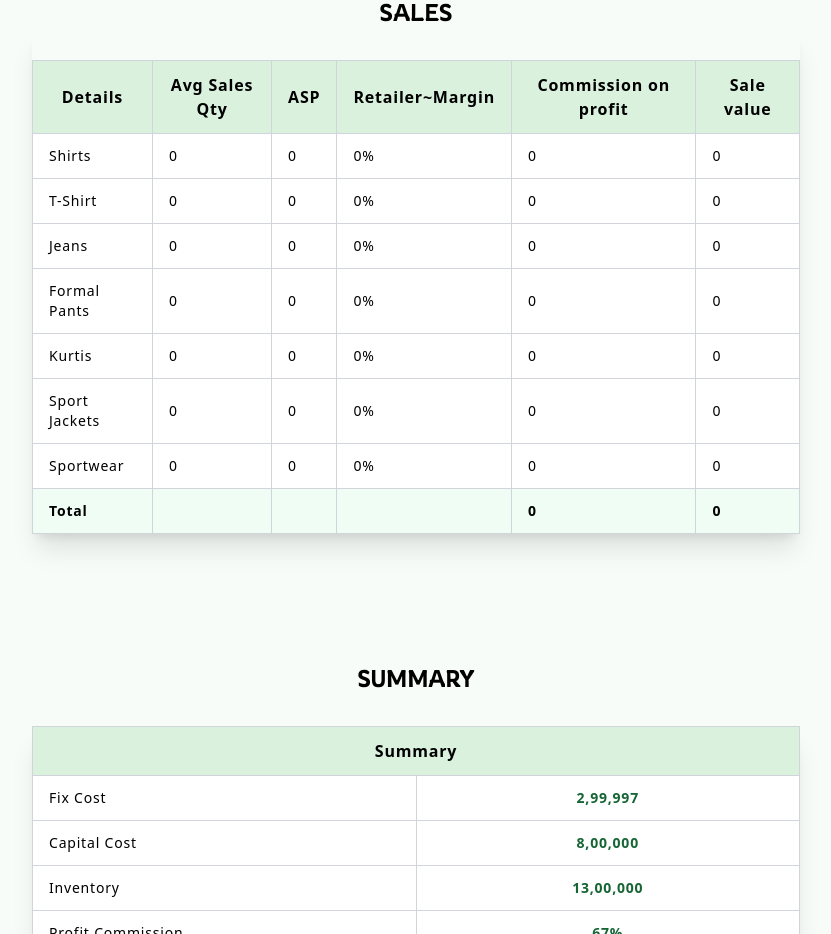
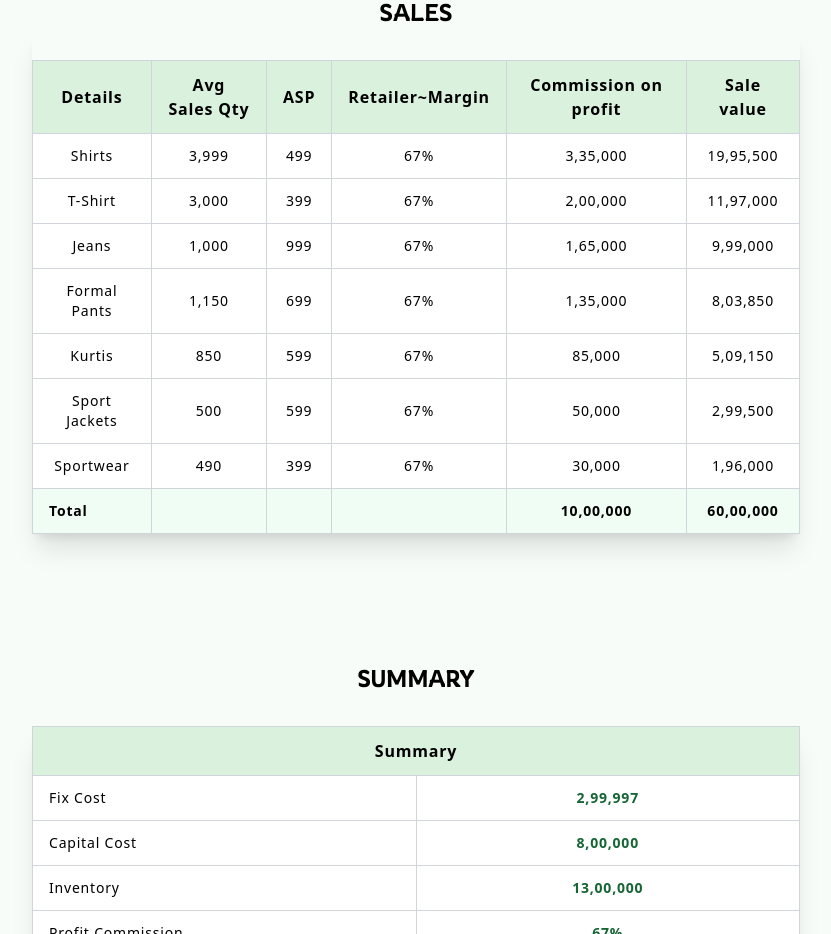
Before and after one commit to sandeshshinde30/voguevisionventures, a React (Vite) app: page / in a window 1280 px wide. Shown: the part 1880-2814 px from the top of the page, without its empty margins (224-1055 px from the left). Built offline with nearby package versions, Linux system fonts and the light colour scheme.

Commit message:
Sales values updated

```diff
--- a/src/components/sales.jsx
+++ b/src/components/sales.jsx
@@ -5,59 +5,59 @@ export default function Sales() {
   const salesData = [
     {
       details: "Shirts",
-      avgSalesQty: 0,
-      ASP: 0,
-      retailerMargin: "0%",
-      commissionOnSale: "0",
-      saleValue: "0",
+      avgSalesQty: "3,999",
+      ASP: "499",
+      retailerMargin: "67%",
+      commissionOnSale: "3,35,000",
+      saleValue: "19,95,500",
     },
     {
       details: "T-Shirt",
-      avgSalesQty: 0,
-      ASP: 0,
-      retailerMargin: "0%",
-      commissionOnSale: "0",
-      saleValue: "0",
+      avgSalesQty: "3,000",
+      ASP: "399",
+      retailerMargin: "67%",
+      commissionOnSale: "2,00,000",
+      saleValue: "11,97,000",
     },
     {
       details: "Jeans",
-      avgSalesQty: 0,
-      ASP: 0,
-      retailerMargin: "0%",
-      commissionOnSale: "0",
-      saleValue: "0",
+      avgSalesQty: "1,000",
+      ASP: "999",
+      retailerMargin: "67%",
+      commissionOnSale: "1,65,000",
+      saleValue: "9,99,000",
     },
     {
       details: "Formal Pants",
-      avgSalesQty: 0,
-      ASP: 0,
-      retailerMargin: "0%",
-      commissionOnSale: "0",
-      saleValue: "0",
+      avgSalesQty: "1,150",
+      ASP: "699",
+      retailerMargin: "67%",
+      commissionOnSale: "1,35,000",
+      saleValue: "8,03,850",
     },
     {
       details: "Kurtis",
-      avgSalesQty: 0,
-      ASP: 0,
-      retailerMargin: "0%",
-      commissionOnSale: "0",
-      saleValue: "0",
+      avgSalesQty: "850",
+      ASP: "599",
+      retailerMargin: "67%",
+      commissionOnSale: "85,000",
+      saleValue: "5,09,150",
     },
     {
       details: "Sport Jackets",
-      avgSalesQty: 0,
-      ASP: 0,
-      retailerMargin: "0%",
-      commissionOnSale: "0",
-      saleValue: "0",
+      avgSalesQty: "500",
+      ASP: "599",
+      retailerMargin: "67%",
+      commissionOnSale: "50,000",
+      saleValue: "2,99,500",
     },
     {
       details: "Sportwear",
-      avgSalesQty: 0,
-      ASP: 0,
-      retailerMargin: "0%",
-      commissionOnSale: "0",
-      saleValue: "0",
+      avgSalesQty: "490",
+      ASP: "399",
+      retailerMargin: "67%",
+      commissionOnSale: "30,000",
+      saleValue: "1,96,000",
     },
   ];
 
@@ -98,12 +98,12 @@ export default function Sales() {
               <tbody className="text-sm">
                 {salesData.map((item, index) => (
                   <tr key={index}>
-                    <td className="p-2 border border-gray-300 px-4 py-3">{item.details}</td>
-                    <td className="p-2 border border-gray-300 px-4 py-3">{item.avgSalesQty}</td>
-                    <td className="p-2 border border-gray-300 px-4 py-3">{item.ASP}</td>
-                    <td className="p-2 border border-gray-300 px-4 py-3">{item.retailerMargin}</td>
-                    <td className="p-2 border border-gray-300 px-4 py-3">{item.commissionOnSale}</td>
-                    <td className="p-2 border border-gray-300 px-4 py-3">{item.saleValue}</td>
+                    <td className="p-2 text-center border border-gray-300 px-4 py-3">{item.details}</td>
+                    <td className="p-2 text-center border border-gray-300 px-4 py-3">{item.avgSalesQty}</td>
+                    <td className="p-2 text-center border border-gray-300 px-4 py-3">{item.ASP}</td>
+                    <td className="p-2 text-center border border-gray-300 px-4 py-3">{item.retailerMargin}</td>
+                    <td className="p-2 text-center border border-gray-300 px-4 py-3">{item.commissionOnSale}</td>
+                    <td className="p-2 text-center border border-gray-300 px-4 py-3">{item.saleValue}</td>
                   </tr>
                 ))}
                 <tr className="bg-green-50">
@@ -111,8 +111,8 @@ export default function Sales() {
                   <td className="p-2 font-bold border border-gray-300 px-4 py-3"></td>
                   <td className="p-2 font-bold border border-gray-300 px-4 py-3"></td>
                   <td className="p-2 font-bold border border-gray-300 px-4 py-3"></td>
-                  <td className="p-2 font-bold border border-gray-300 px-4 py-3">{totalCommissionOnSale}</td>
-                  <td className="p-2 font-bold border border-gray-300 px-4 py-3">{totalSaleValue}</td>
+                  <td className="p-2 text-center font-bold border border-gray-300 px-4 py-3">{totalCommissionOnSale}</td>
+                  <td className="p-2 text-center font-bold border border-gray-300 px-4 py-3">{totalSaleValue}</td>
                 </tr>
               </tbody>
             </table>
```
